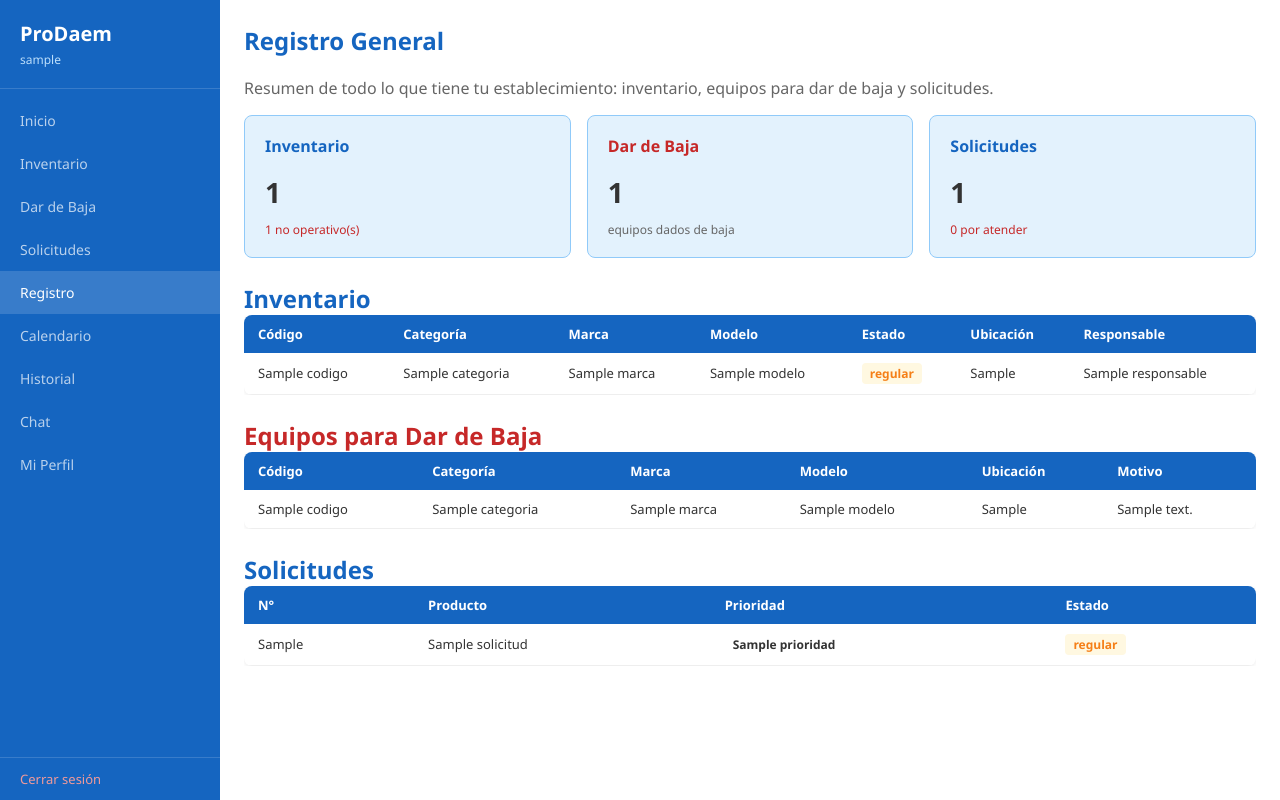
After one commit to javierazambranoch/proddaem-inventario, a Flask app: page /registro in a window 1280 px wide. The commit adds this page. Run offline with Flask 3, Linux system fonts and the light colour scheme; the visitor is signed in with stand-in values (Sample User, id 1); a database or web service that is not in the repository returns one stand-in record (values such as "Sample title"); some libraries are stand-ins or nearby versions.

Commit message:
Nuevo modulo Registro: resumen general de inventario, dar de baja y solicitudes

```diff
--- a/web/app.py
+++ b/web/app.py
@@ -924,6 +924,97 @@ def chat():
                            visto_ids=visto_ids)
 
 
+@app.route("/registro", methods=["GET"])
+def registro():
+    if not login_requerido():
+        return redirect(url_for("login"))
+
+    es_daem = session["usuario"].lower() == "admin_daem"
+    id_est = session["id_establecimiento"]
+    est_filtro = request.args.get("establecimiento", "0")
+    filtro_ubic = request.args.get("ubic", "todo").strip().lower()
+    liceo_mode = (est_filtro == str(EST_LICEO)) if es_daem else (id_est == EST_LICEO)
+
+    inventario = []
+    bajas = []
+    solicitudes = []
+
+    try:
+        conn = obtener_conexion()
+        cur = conn.cursor()
+
+        cond = []
+        params = []
+        if es_daem and est_filtro != "0":
+            cond.append("id_establecimiento = %s")
+            params.append(est_filtro)
+        if not es_daem:
+            cond.append("id_establecimiento = %s")
+            params.append(id_est)
+        if liceo_mode and filtro_ubic in ("hc", "tp"):
+            cond.append("ubicacion_asignada ILIKE '%%" + filtro_ubic + "%%'")
+
+        wheres = " AND ".join(cond) if cond else "1=1"
+
+        cur.execute(
+            "SELECT codigo, categoria, marca, modelo, estado, ubicacion_asignada, responsable "
+            "FROM Computador WHERE " + wheres + " AND baja = FALSE ORDER BY fecha_registro DESC",
+            params
+        )
+        inventario = cur.fetchall()
+
+        cur.execute(
+            "SELECT codigo, categoria, marca, modelo, ubicacion_asignada, descripcion_condicion "
+            "FROM Computador WHERE " + wheres + " AND baja = TRUE ORDER BY fecha_registro DESC",
+            params
+        )
+        bajas = cur.fetchall()
+
+        if es_daem and est_filtro == "0":
+            cur.execute(
+                "SELECT id_solicitud, nombre_producto, prioridad, estado FROM solicitud "
+                "ORDER BY fecha_solicitud DESC"
+            )
+        elif es_daem:
+            cur.execute(
+                "SELECT id_solicitud, nombre_producto, prioridad, estado FROM solicitud "
+                "WHERE id_establecimiento = %s ORDER BY fecha_solicitud DESC",
+                (est_filtro,)
+            )
+        else:
+            cur.execute(
+                "SELECT id_solicitud, nombre_producto, prioridad, estado FROM solicitud "
+                "WHERE id_usuario = %s AND id_establecimiento = %s ORDER BY fecha_solicitud DESC",
+                (session["id_usuario"], id_est)
+            )
+        solicitudes = cur.fetchall()
+        conn.close()
+    except Exception as e:
+        flash(f"Error al cargar registro: {e}", "danger")
+
+    total_inv = len(inventario)
+    total_bajas = len(bajas)
+    total_sol = len(solicitudes)
+    sol_pendientes = sum(1 for s in solicitudes if s[3] in ("pendiente", "en proceso"))
+    no_operativos = sum(1 for i in inventario if i[4] in ("regular", "malo"))
+
+    return render_template("registro.html",
+                           usuario=session["usuario"],
+                           es_daem=es_daem,
+                           inventario=inventario,
+                           bajas=bajas,
+                           solicitudes=solicitudes,
+                           total_inv=total_inv,
+                           total_bajas=total_bajas,
+                           total_sol=total_sol,
+                           sol_pendientes=sol_pendientes,
+                           no_operativos=no_operativos,
+                           est_filtro=est_filtro,
+                           establecimientos=ESTABLECIMIENTOS,
+                           liceo_mode=liceo_mode,
+                           filtro_ubic=filtro_ubic)
+
+
 @app.route("/historial")
 def historial():
     if not login_requerido():
@@ -931,27 +1022,41 @@ def historial():
 
     es_daem = session["usuario"].lower() == "admin_daem"
     id_usuario = session["id_usuario"]
+    id_est = session["id_establecimiento"]
     filtro = request.args.get("filtro", "Todos" if es_daem else "Mis actividades")
+    lic_ubic = request.args.get("lic_ubic", "todo").strip().lower()
+    liceo_mode = id_est == EST_LICEO
     registros = []
 
     try:
         conn = obtener_conexion()
         cur = conn.cursor()
 
-        if es_daem and filtro == "Todos":
+        sel = ("SELECT h.id_historial, u.nombre_usuario, h.accion, h.fecha_hora "
+               "FROM Historial h LEFT JOIN Usuario u ON h.id_usuario = u.id_usuario")
+        conds = []
+        params = []
+
+        if not (es_daem and filtro == "Todos"):
+            conds.append("h.id_usuario = %s")
+            params.append(id_usuario)
+
+        if liceo_mode and lic_ubic in ("hc", "tp"):
             cur.execute(
-                "SELECT h.id_historial, u.nombre_usuario, h.accion, h.fecha_hora "
-                "FROM Historial h LEFT JOIN Usuario u ON h.id_usuario = u.id_usuario "
-                "ORDER BY h.fecha_hora DESC"
+                "SELECT codigo FROM Computador WHERE id_establecimiento = %s AND ubicacion_asignada ILIKE %s",
+                (id_est, f"%{lic_ubic}%")
             )
+            codigos = [r[0] for r in cur.fetchall()]
+            if codigos:
+                ors = " OR ".join(["h.accion ILIKE %s"] * len(codigos))
+                conds.append(f"({ors})")
+                params.extend([f"%{c}%"] for c in codigos)  # placeholder; fix below
+
+        if conds:
+            sql = sel + " WHERE " + " AND ".join(conds) + " ORDER BY h.fecha_hora DESC"
         else:
-            cur.execute(
-                "SELECT h.id_historial, u.nombre_usuario, h.accion, h.fecha_hora "
-                "FROM Historial h LEFT JOIN Usuario u ON h.id_usuario = u.id_usuario "
-                "WHERE h.id_usuario = %s ORDER BY h.fecha_hora DESC",
-                (id_usuario,)
-            )
-
+            sql = sel + " ORDER BY h.fecha_hora DESC"
+        cur.execute(sql, params)
         registros = cur.fetchall()
         conn.close()
 
@@ -962,7 +1067,9 @@ def historial():
                            usuario=session["usuario"],
                            es_daem=es_daem,
                            registros=registros,
-                           filtro=filtro)
+                           filtro=filtro,
+                           liceo_mode=liceo_mode,
+                           lic_ubic=lic_ubic)
 
 
 @app.route("/encargados", methods=["GET", "POST"])
--- a/web/templates/base.html
+++ b/web/templates/base.html
@@ -17,6 +17,7 @@
             <a href="{{ url_for('inventario') }}" class="{% if request.endpoint == 'inventario' %}activo{% endif %}">Inventario</a>
             <a href="{{ url_for('dar_baja') }}" class="{% if request.endpoint == 'dar_baja' %}activo{% endif %}">Dar de Baja</a>
             <a href="{{ url_for('solicitudes') }}" class="{% if request.endpoint == 'solicitudes' %}activo{% endif %}">Solicitudes</a>
+            <a href="{{ url_for('registro') }}" class="{% if request.endpoint == 'registro' %}activo{% endif %}">Registro</a>
             <a href="{{ url_for('calendario') }}" class="{% if request.endpoint == 'calendario' %}activo{% endif %}">Calendario</a>
             <a href="{{ url_for('historial') }}" class="{% if request.endpoint == 'historial' %}activo{% endif %}">Historial</a>
             <a href="{{ url_for('chat') }}" class="{% if request.endpoint == 'chat' %}activo{% endif %}">Chat</a>
--- /dev/null
+++ b/web/templates/registro.html
@@ -0,0 +1,127 @@
+{% extends "base.html" %}
+{% block titulo %}ProDaem - Registro{% endblock %}
+{% block contenido %}
+<h1>Registro General</h1>
+<p style="color:#666; margin-bottom:16px;">Resumen de todo lo que tiene tu establecimiento: inventario, equipos para dar de baja y solicitudes.</p>
+
+{% if es_daem %}
+<form method="GET" class="buscador">
+    <select name="establecimiento">
+        <option value="0" {% if est_filtro == '0' %}selected{% endif %}>DAEM (Todos)</option>
+        {% for nombre, id in establecimientos.items() %}
+        <option value="{{ id }}" {% if est_filtro == id|string %}selected{% endif %}>{{ nombre }}</option>
+        {% endfor %}
+    </select>
+    {% if liceo_mode %}
+    <select name="ubic" onchange="this.form.submit()">
+        <option value="todo" {% if filtro_ubic == 'todo' %}selected{% endif %}>Todo</option>
+        <option value="hc" {% if filtro_ubic == 'hc' %}selected{% endif %}>HC</option>
+        <option value="tp" {% if filtro_ubic == 'tp' %}selected{% endif %}>TP</option>
+    </select>
+    {% endif %}
+    <button type="submit">Ver</button>
+</form>
+{% endif %}
+
+{% if not es_daem and liceo_mode %}
+<div class="buscador filtro-ubic">
+    <form method="GET" style="display:flex; gap:8px; align-items:center;">
+        <label style="font-weight:600; color:#1565c0;">Filtrar por ubicación:</label>
+        <select name="ubic" onchange="this.form.submit()">
+            <option value="todo" {% if filtro_ubic == 'todo' %}selected{% endif %}>Todo</option>
+            <option value="hc" {% if filtro_ubic == 'hc' %}selected{% endif %}>HC</option>
+            <option value="tp" {% if filtro_ubic == 'tp' %}selected{% endif %}>TP</option>
+        </select>
+    </form>
+</div>
+{% endif %}
+
+<div style="display:grid; grid-template-columns:repeat(auto-fit,minmax(180px,1fr)); gap:16px; margin-bottom:24px;">
+    <div class="perfil-info">
+        <strong style="color:#1565c0;">Inventario</strong>
+        <p style="font-size:28px; font-weight:700; margin:6px 0 0 0;">{{ total_inv }}</p>
+        <p style="font-size:12px; color:#c62828; margin:2px 0 0 0;">{{ no_operativos }} no operativo(s)</p>
+    </div>
+    <div class="perfil-info">
+        <strong style="color:#c62828;">Dar de Baja</strong>
+        <p style="font-size:28px; font-weight:700; margin:6px 0 0 0;">{{ total_bajas }}</p>
+        <p style="font-size:12px; color:#666; margin:2px 0 0 0;">equipos dados de baja</p>
+    </div>
+    <div class="perfil-info">
+        <strong style="color:#1565c0;">Solicitudes</strong>
+        <p style="font-size:28px; font-weight:700; margin:6px 0 0 0;">{{ total_sol }}</p>
+        <p style="font-size:12px; color:#c62828; margin:2px 0 0 0;">{{ sol_pendientes }} por atender</p>
+    </div>
+</div>
+
+<h2 style="color:#1565c0;">Inventario</h2>
+<div class="tabla-container">
+<table class="tabla">
+    <thead>
+        <tr><th>Código</th><th>Categoría</th><th>Marca</th><th>Modelo</th><th>Estado</th><th>Ubicación</th><th>Responsable</th></tr>
+    </thead>
+    <tbody>
+        {% for i in inventario %}
+        <tr>
+            <td>{{ i[0] }}</td>
+            <td>{{ i[1] }}</td>
+            <td>{{ i[2] }}</td>
+            <td>{{ i[3] }}</td>
+            <td><span class="badge badge-{{ i[4] }}">{{ i[4] }}</span></td>
+            <td>{{ i[5] }}</td>
+            <td>{{ i[6] if i[6] else '-' }}</td>
+        </tr>
+        {% endfor %}
+        {% if not inventario %}
+        <tr><td colspan="7" class="vacio">No hay equipos en inventario.</td></tr>
+        {% endif %}
+    </tbody>
+</table>
+</div>
+
+<h2 style="color:#c62828; margin-top:24px;">Equipos para Dar de Baja</h2>
+<div class="tabla-container">
+<table class="tabla">
+    <thead>
+        <tr><th>Código</th><th>Categoría</th><th>Marca</th><th>Modelo</th><th>Ubicación</th><th>Motivo</th></tr>
+    </thead>
+    <tbody>
+        {% for b in bajas %}
+        <tr>
+            <td>{{ b[0] }}</td>
+            <td>{{ b[1] }}</td>
+            <td>{{ b[2] }}</td>
+            <td>{{ b[3] }}</td>
+            <td>{{ b[4] }}</td>
+            <td>{{ b[5] if b[5] else '-' }}</td>
+        </tr>
+        {% endfor %}
+        {% if not bajas %}
+        <tr><td colspan="6" class="vacio">No hay equipos para dar de baja.</td></tr>
+        {% endif %}
+    </tbody>
+</table>
+</div>
+
+<h2 style="color:#1565c0; margin-top:24px;">Solicitudes</h2>
+<div class="tabla-container">
+<table class="tabla">
+    <thead>
+        <tr><th>N°</th><th>Producto</th><th>Prioridad</th><th>Estado</th></tr>
+    </thead>
+    <tbody>
+        {% for s in solicitudes %}
+        <tr>
+            <td>{{ s[0] }}</td>
+            <td>{{ s[1] }}</td>
+            <td><span class="badge badge-{{ s[2] }}">{{ s[2] }}</span></td>
+            <td><span class="badge badge-{{ s[3] }}">{{ s[3] }}</span></td>
+        </tr>
+        {% endfor %}
+        {% if not solicitudes %}
+        <tr><td colspan="4" class="vacio">No hay solicitudes.</td></tr>
+        {% endif %}
+    </tbody>
+</table>
+</div>
+{% endblock %}
```
